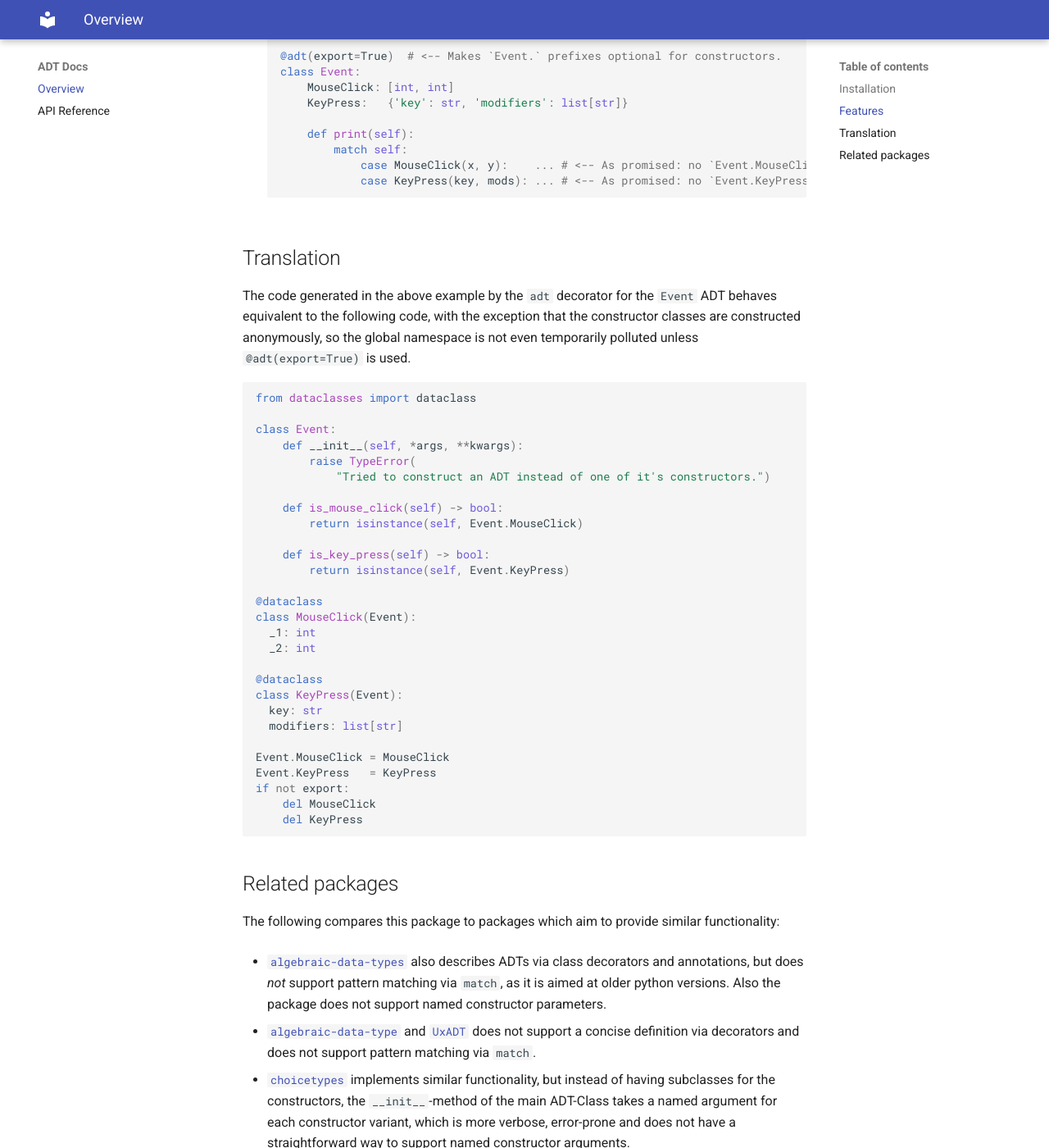
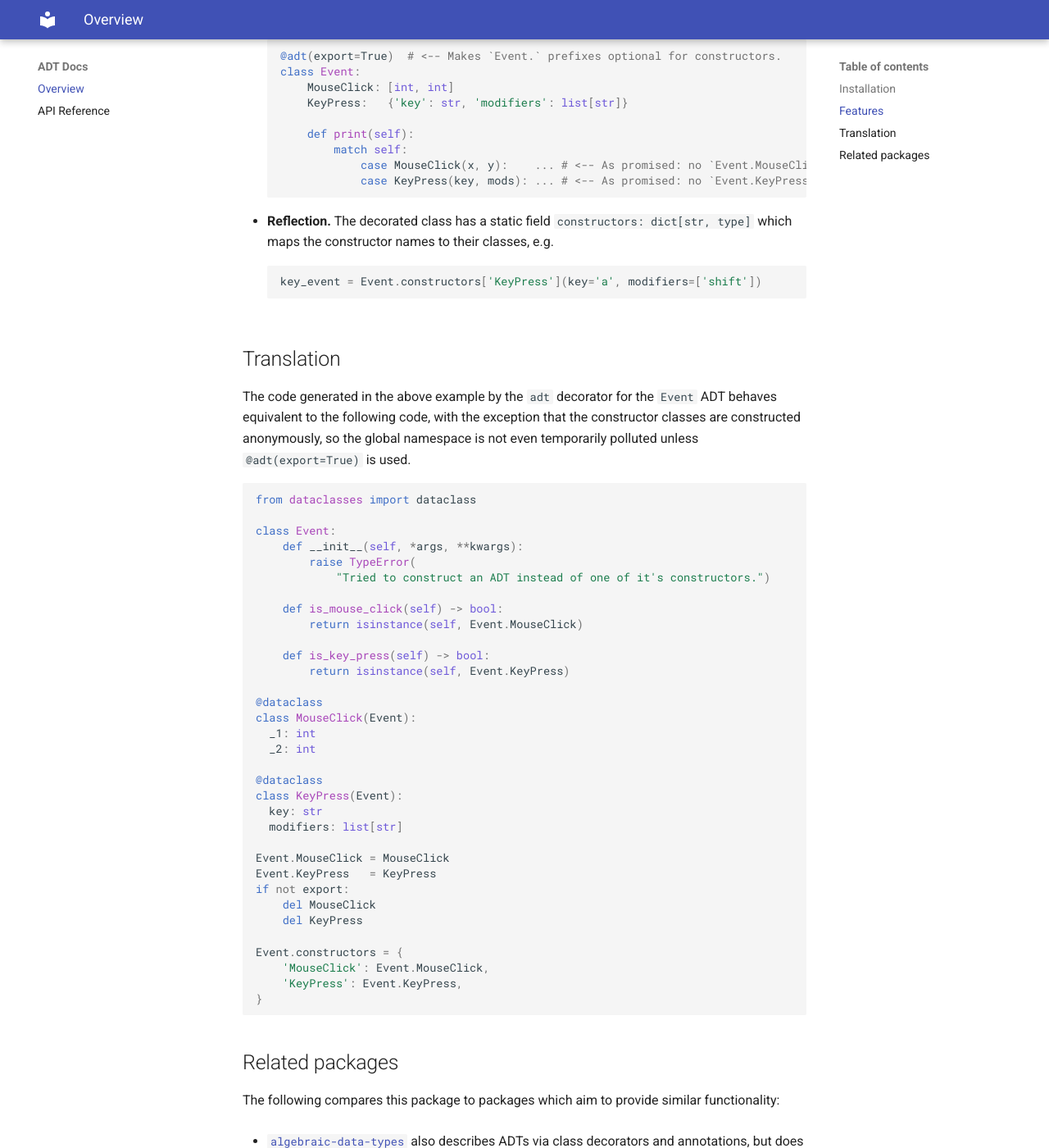
Before and after one commit to m0rphism/adt-decorators, an MkDocs documentation site: the page built from docs/overview.md, in a window 1280 px wide and 1400 px high, scrolled down 1667 px. Shown: the whole window at 82% size. Built offline with MkDocs 1.6.1 and Material for MkDocs 9.7.7, drawn with Linux system fonts in a browser that asks for light colours.

Commit message:
Bump to 0.2.9: Added reflection mechanism to list constructors of an ADT.

````diff
--- a/adt/__init__.py
+++ b/adt/__init__.py
@@ -1,7 +1,7 @@
 """Provides class decorators for Algebraic Data Types (ADTs)
 """
 
-__version__ = "0.2.8"
+__version__ = "0.2.9"
 __author__ = 'Hannes Saffrich'
 
 from dataclasses import dataclass
@@ -63,6 +63,7 @@ def adt_with(export_cons: bool):
         def Base_init(self, *args, **kwargs):
             raise TypeError(f"Tryed to construct an ADT instead of one of it's constructor.")
         Base.__init__ = Base_init
+        Base.constructors = dict()
 
         for con_name, con_ty in annotations.items():
             if type(con_ty) == dict:
@@ -76,6 +77,7 @@ def adt_with(export_cons: bool):
 
             Con = dataclass(type(con_name, (Base, ), { "__annotations__": params }))
             setattr(Base, con_name, Con)
+            Base.constructors[con_name] = Con
 
             def is_con_gen(Con):
                 def is_con(self) -> bool:
--- a/docs/overview.md
+++ b/docs/overview.md
@@ -91,6 +91,13 @@ pip install adt-decorators
               case KeyPress(key, mods): ... # <-- As promised: no `Event.KeyPress`!
   ```
 
+- **Reflection.**
+  The decorated class has a static field `constructors: dict[str, type]`
+  which maps the constructor names to their classes, e.g.
+  ```python
+  key_event = Event.constructors['KeyPress'](key='a', modifiers=['shift'])
+  ```
+
 
 ## Translation
 
@@ -129,6 +136,11 @@ Event.KeyPress   = KeyPress
 if not export:
     del MouseClick
     del KeyPress
+
+Event.constructors = {
+    'MouseClick': Event.MouseClick,
+    'KeyPress': Event.KeyPress,
+}
 ```
 
 ## Related packages
--- a/setup.py
+++ b/setup.py
@@ -10,7 +10,7 @@ with open('docs/overview.md', 'r') as f:
 
 setup(
     name='adt-decorators',
-    version='0.2.8',
+    version='0.2.9',
     description='Algebraic Data Types via Class Decorators',
     long_description=desc,
     long_description_content_type='text/markdown',
````
